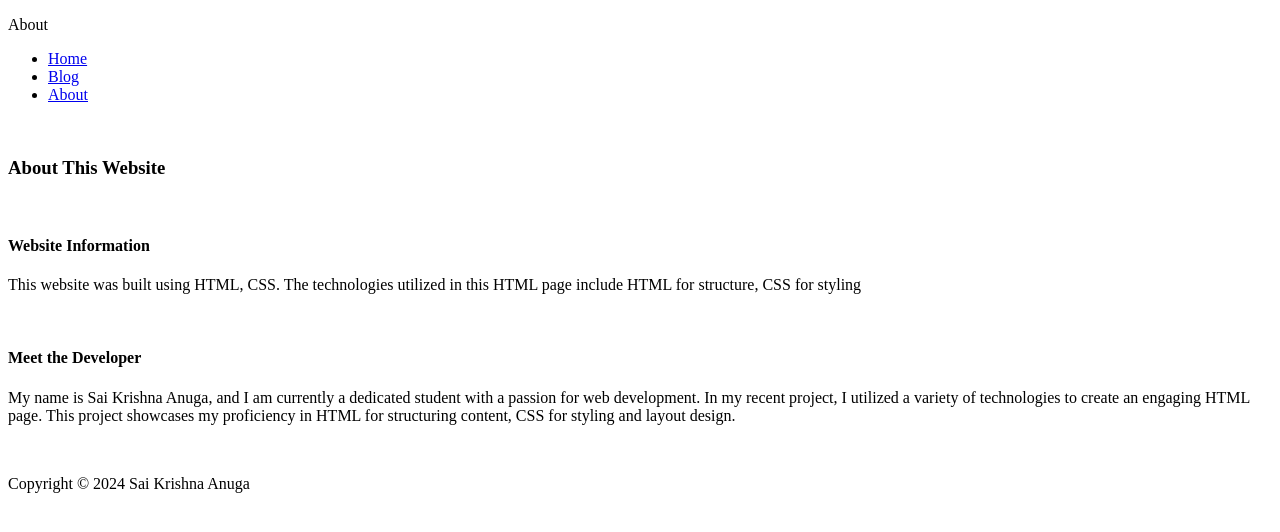
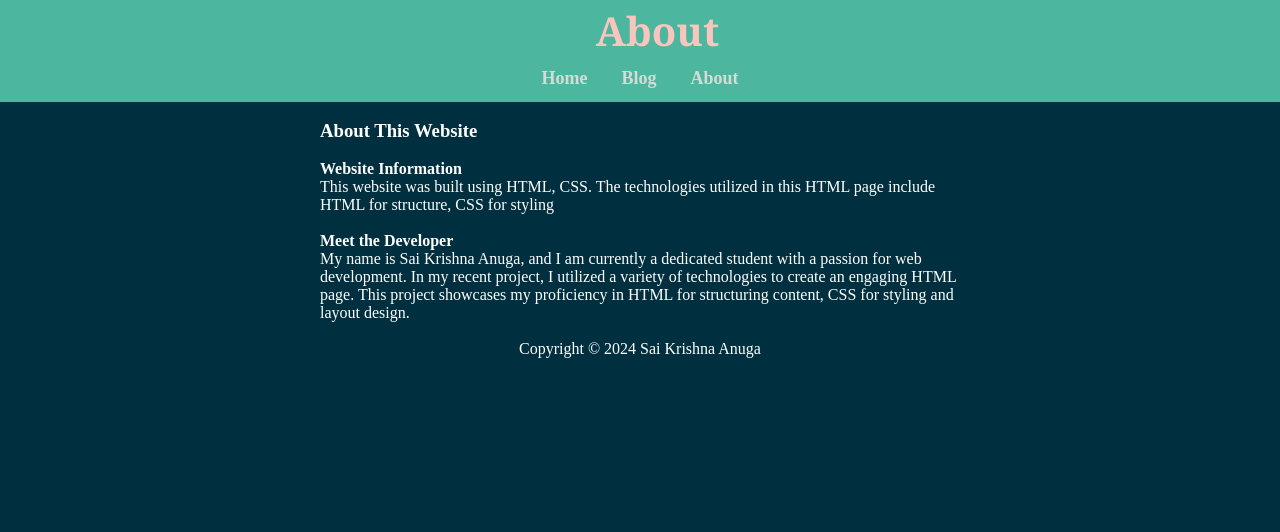
Before and after one commit to saikrishnaanuga23/hw2, a plain HTML site: page pages/about.html in a window 1280 px wide. Drawn offline with Linux system fonts and the light colour scheme; the site is published under a folder, as on GitHub Pages, so addresses that start at the root find nothing.

Commit message:
final output

```diff
--- a/pages/about.html
+++ b/pages/about.html
@@ -5,7 +5,7 @@
     <meta charset="UTF-8">
     <meta name="viewport" content="width=device-width, initial-scale=1.0">
     <title>Sai Krishna - About</title>
-    <link rel="stylesheet" href="/css/style.css">
+    <link rel="stylesheet" href="../css/style.css">
 </head>
 
 <body>
@@ -16,7 +16,7 @@
             <p>About</p>
 
             <ul>
-                <li><a href="/index.html">Home</a></li>
+                <li><a href="../index.html">Home</a></li>
                 <li><a href="blog.html">Blog</a></li>
                 <li><a href="about.html">About</a></li>
             </ul>
```
Also changed, not shown: index.html (+3 -3 lines), pages/blog.html (+2 -2 lines).
